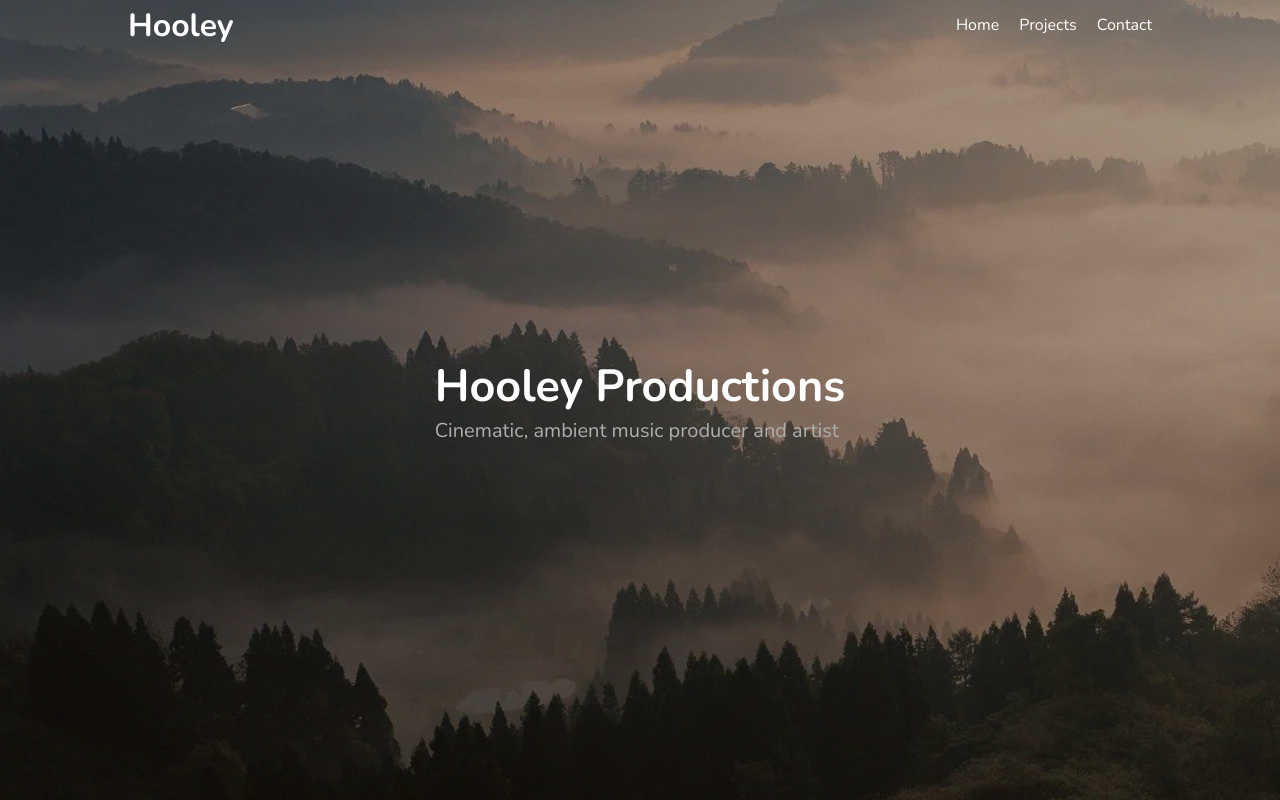
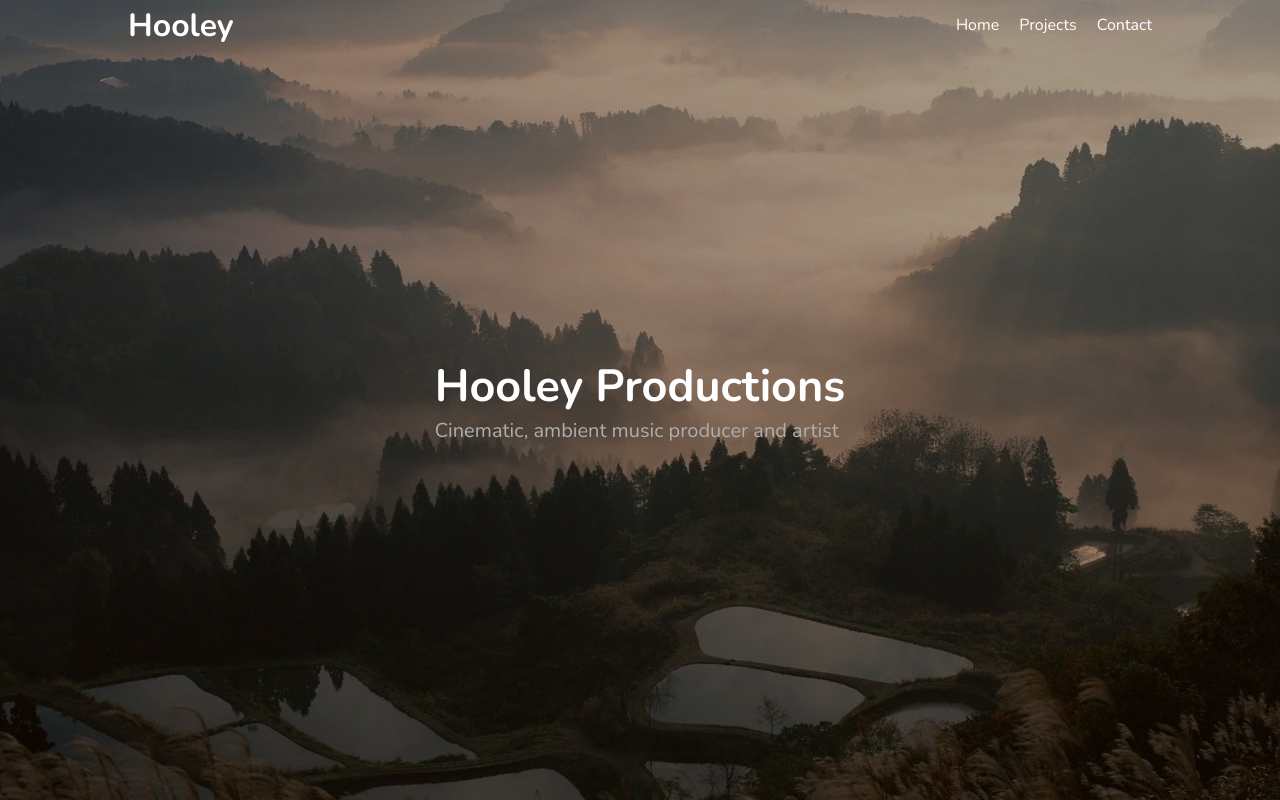
Before and after one commit to ProdHooley/hooley.live, a React (Create React App) app: page / in a window 1280 px wide. Shown: the top 800 px of the page. Built offline with nearby package versions, Linux system fonts and the light colour scheme.

Commit message:
fix(page): fix landing overlay image

```diff
--- a/src/index.css
+++ b/src/index.css
@@ -27,6 +27,7 @@ html, body {
 }
 
 body {
+    /*
     background: rgb(98, 65, 69);
     background: linear-gradient(
         160deg,
@@ -37,6 +38,7 @@ body {
     background-attachment: fixed;
     background-repeat: no-repeat;
     background-position: center;
+    */
     color: white;
     overflow: auto;
     position: relative;
@@ -45,6 +47,9 @@ body {
 
 .overlay {
     background: url('/public/img/song6.jpg');
+    background-repeat: no-repeat;
+    background-size: cover;
+    background-position: center;
     height: 100vh;
     width: 100vw;
     position: fixed;
```
